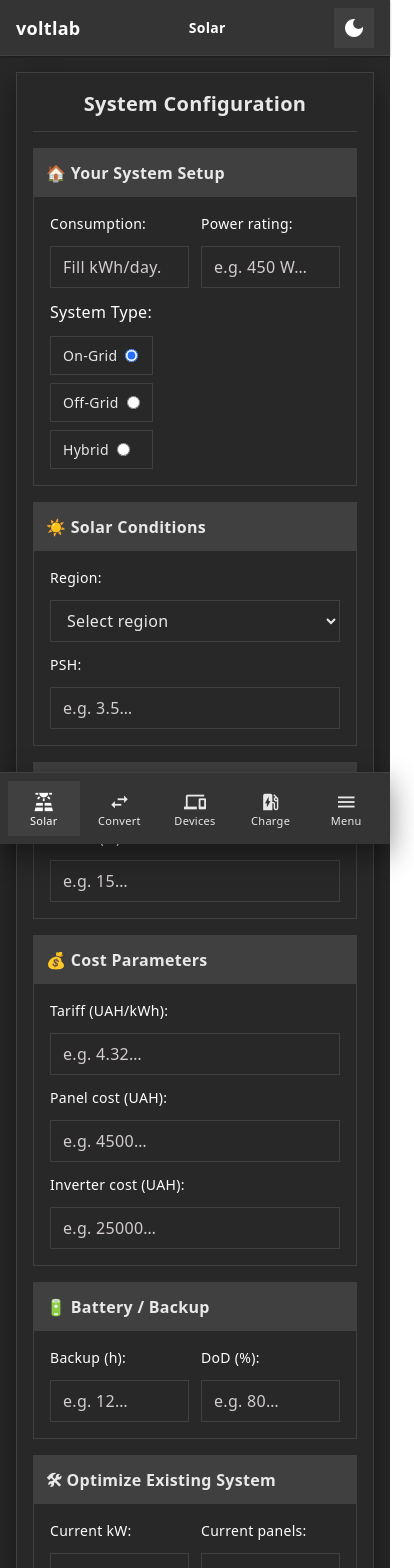
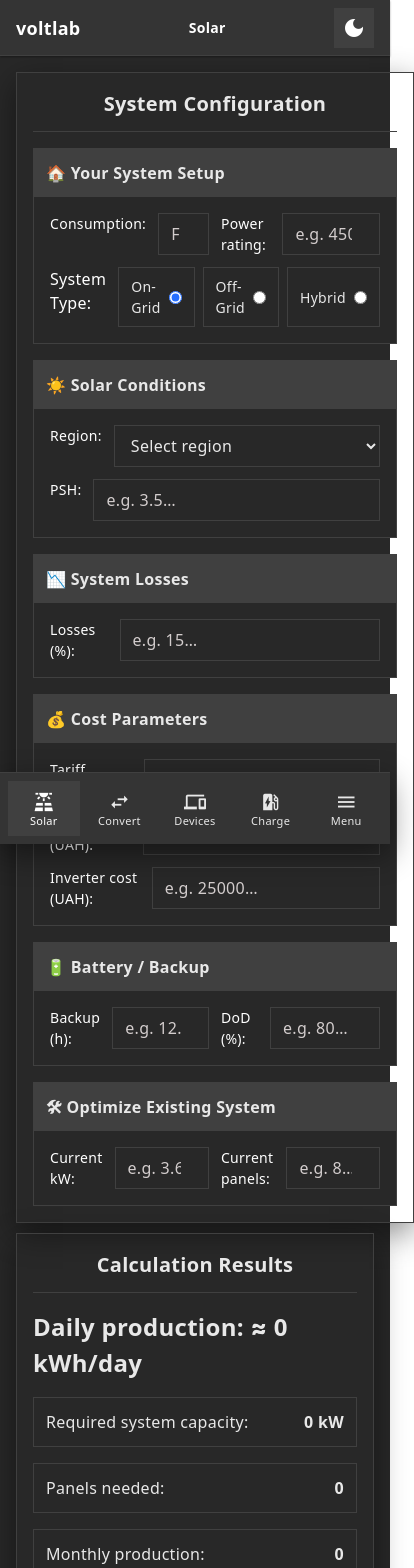
Before and after one commit to IT-Kamianets/voltlab.itkamianets.com, an Angular app: page /solar-calculator in a window 390 px wide. Shown: the top 1568 px of the page, 414 px wide, since content can reach past the window. Built offline with nearby package versions, Linux system fonts and the light colour scheme.

Commit message:
Refactor field and chips layout for improved responsiveness

```diff
--- a/src/app/pages/solar-calculator/solar-calculator.component.scss
+++ b/src/app/pages/solar-calculator/solar-calculator.component.scss
@@ -213,7 +213,7 @@
   }
 
   .field {
-    flex-direction: column;
+    flex-direction: row;
     align-items: flex-start;
   }
 
@@ -225,12 +225,19 @@
     width: 100%;
   }
 
+  .chip {
+    flex: 1;
+    justify-content: center;
+  }
+
   .chips {
-    flex-direction: column;
+    display: grid;
+    grid-template-columns: repeat(3, 1fr);
+    gap: var(--sp-2);
   }
 
   .resultRow {
-    flex-direction: column;
+    flex-direction: row;
     align-items: flex-start;
   }
 
```
